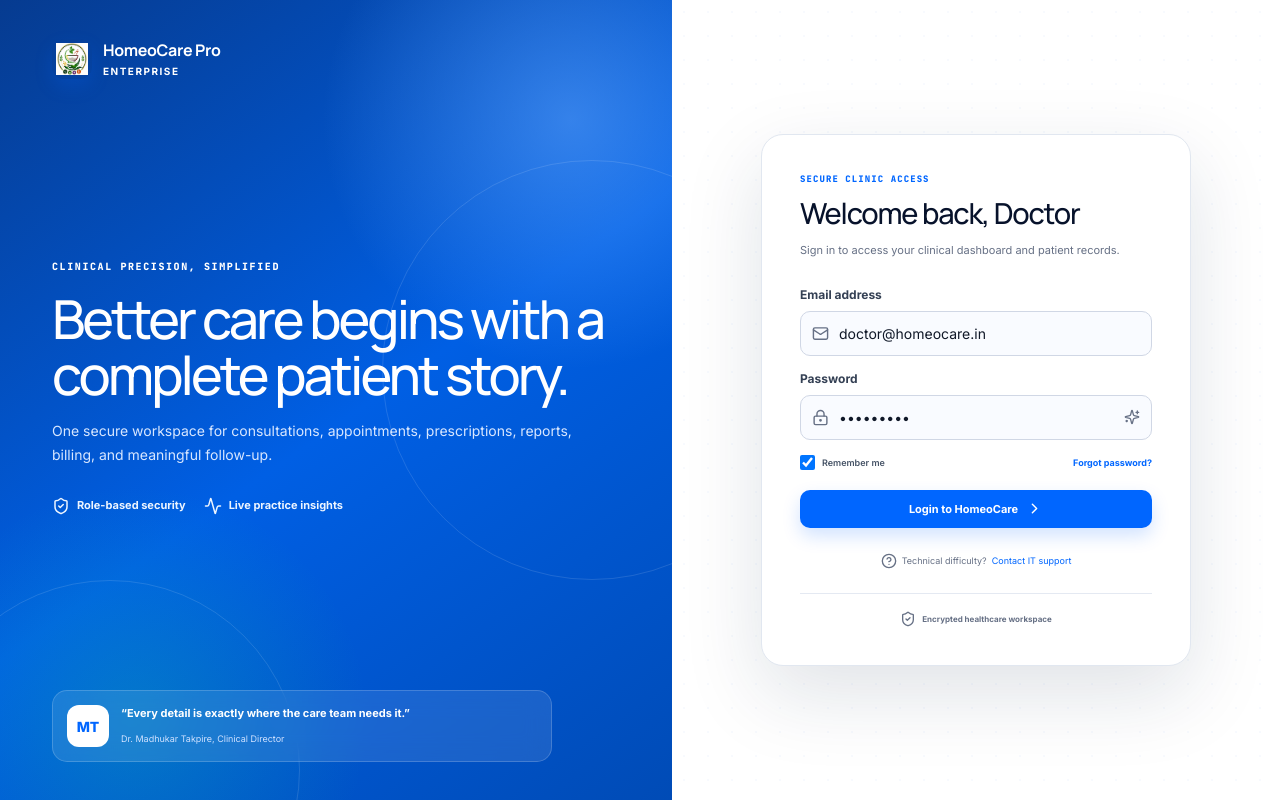
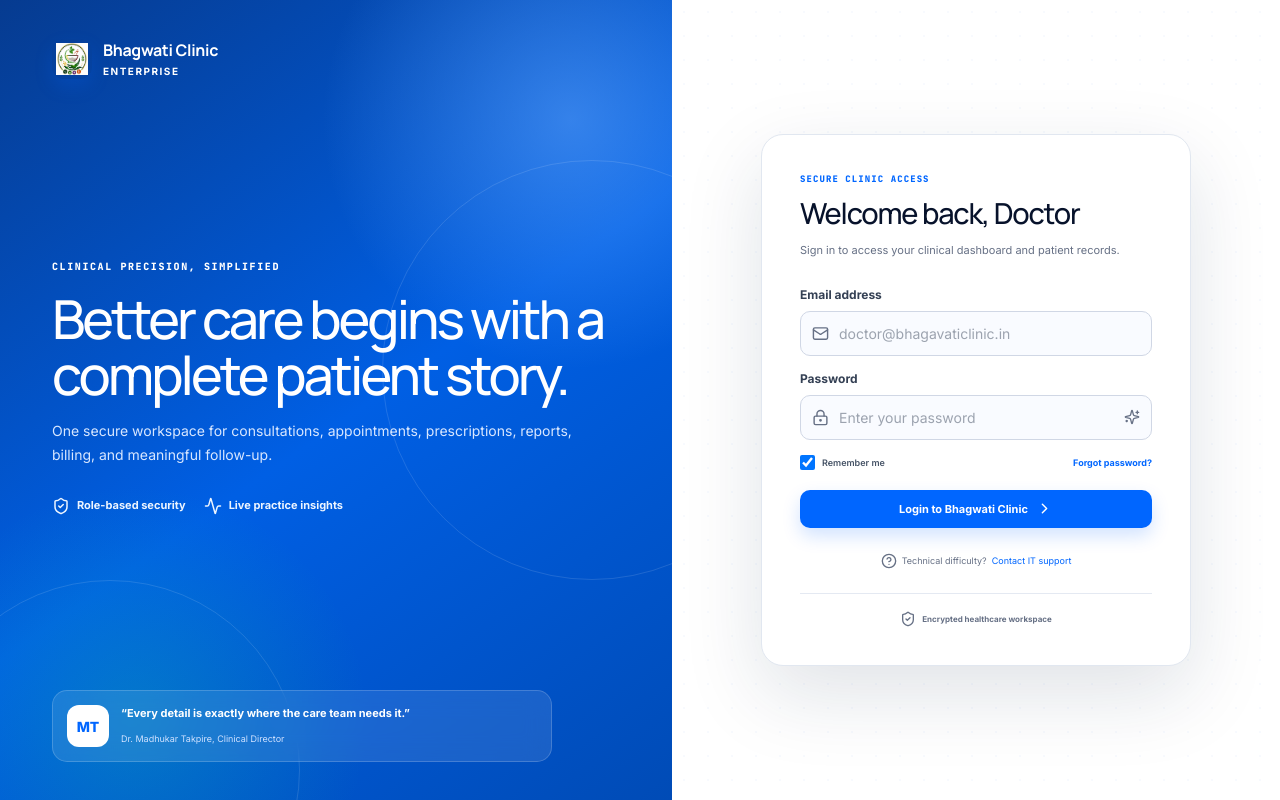
Before and after one commit to Rupesh1819/HomeoCare, a Next.js app: page /login in a window 1280 px wide. Built offline with nearby package versions, Linux system fonts and the light colour scheme.

Commit message:
chore: remove default credentials and update branding on login page

```diff
--- a/app/login/page.tsx
+++ b/app/login/page.tsx
@@ -51,7 +51,7 @@
             <img src="/logo.png" alt="Logo" style={{ width: 32, height: 32, objectFit: 'contain' }} />
           </span>
           <div>
-            <strong>HomeoCare Pro</strong>
+            <strong>Bhagwati Clinic</strong>
             <small>Enterprise</small>
           </div>
         </div>
@@ -85,7 +85,7 @@
           <span className="brand-mark" style={{ background: 'transparent', padding: 0, boxShadow: 'none' }}>
             <img src="/logo.png" alt="Logo" style={{ width: 28, height: 28, objectFit: 'contain' }} />
           </span>
-          <strong>HomeoCare Pro</strong>
+          <strong>Bhagwati Clinic</strong>
         </div>
         <form className="login-card" onSubmit={handleSubmit}>
           <span className="kicker">SECURE CLINIC ACCESS</span>
@@ -109,7 +109,7 @@
               id="email"
               name="email"
               type="email"
-              defaultValue="doctor@homeocare.in"
+              placeholder="doctor@bhagavaticlinic.in"
               required
             />
           </div>
@@ -123,7 +123,7 @@
               id="password"
               name="password"
               type={showPassword ? "text" : "password"}
-              defaultValue="homeocare"
+              placeholder="Enter your password"
               required
             />
             <button
@@ -144,14 +144,14 @@
           </div>
 
           <button className="button button-primary button-full" type="submit" disabled={isPending}>
-            {isPending ? "Securing session..." : "Login to HomeoCare"}
+            {isPending ? "Securing session..." : "Login to Bhagwati Clinic"}
             {!isPending && <ChevronRight size={17} />}
           </button>
 
           <div className="login-support">
             <HelpCircle size={16} />
             Technical difficulty?{" "}
-            <a href="mailto:support@homeocare.in">Contact IT support</a>
+            <a href="mailto:support@bhagavaticlinic.in">Contact IT support</a>
           </div>
           <div className="security-note">
             <ShieldCheck size={16} /> Encrypted healthcare workspace
```
